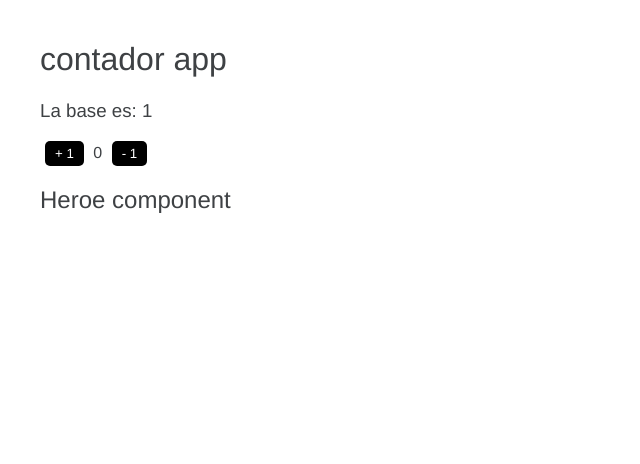
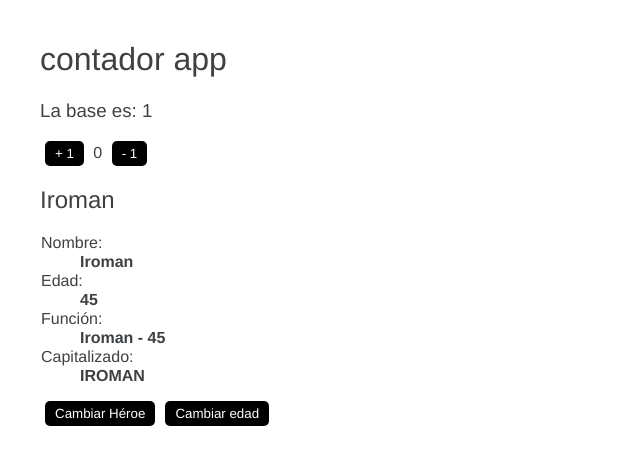
Before and after one commit to HDS2904/aprendiendo_angular, an Angular app: page / in a window 1280 px wide. Shown: the top 464 px of the page, without its empty margins (0-640 px from the left). Built offline with nearby package versions, Linux system fonts and the light colour scheme.

Commit message:
Cambios en el template component

```diff
--- a/src/app/heroes/heroe/heroe.component.html
+++ b/src/app/heroes/heroe/heroe.component.html
@@ -1 +1,25 @@
-<h2>Heroe component</h2>
+<h2>{{name}}</h2>
+
+<dl>
+
+  <td>Nombre:</td>
+  <dd>{{name}}</dd>
+
+  <td>Edad:</td>
+  <dd>{{age}}</dd>
+
+  <td>Función:</td>
+  <dd>{{getName()}}</dd>
+
+  <td>Capitalizado:</td>
+  <dd>{{nameCapitalize}}</dd>
+
+</dl>
+
+<button>
+  Cambiar Héroe
+</button>
+
+<button>
+  Cambiar edad
+</button>
--- a/src/app/heroes/heroe/heroe.component.ts
+++ b/src/app/heroes/heroe/heroe.component.ts
@@ -5,5 +5,12 @@ import { Component } from '@angular/core';
   templateUrl: './heroe.component.html',
 })
 export class HeroeComponent {
-
+  name: string = 'Iroman';
+  age: number = 45;
+  get nameCapitalize(): string {
+    return this.name.toUpperCase();
+  }
+  getName(): string {
+    return `${this.name} - ${this.age}`;
+  }
 }
```
